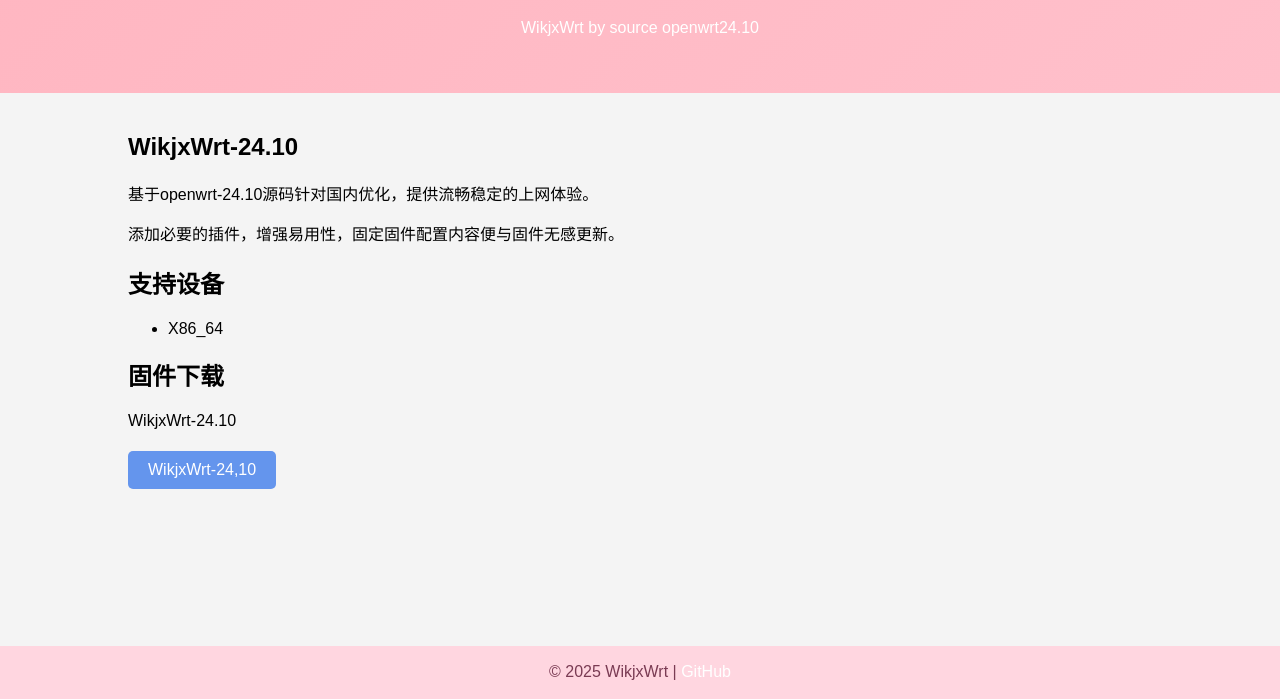
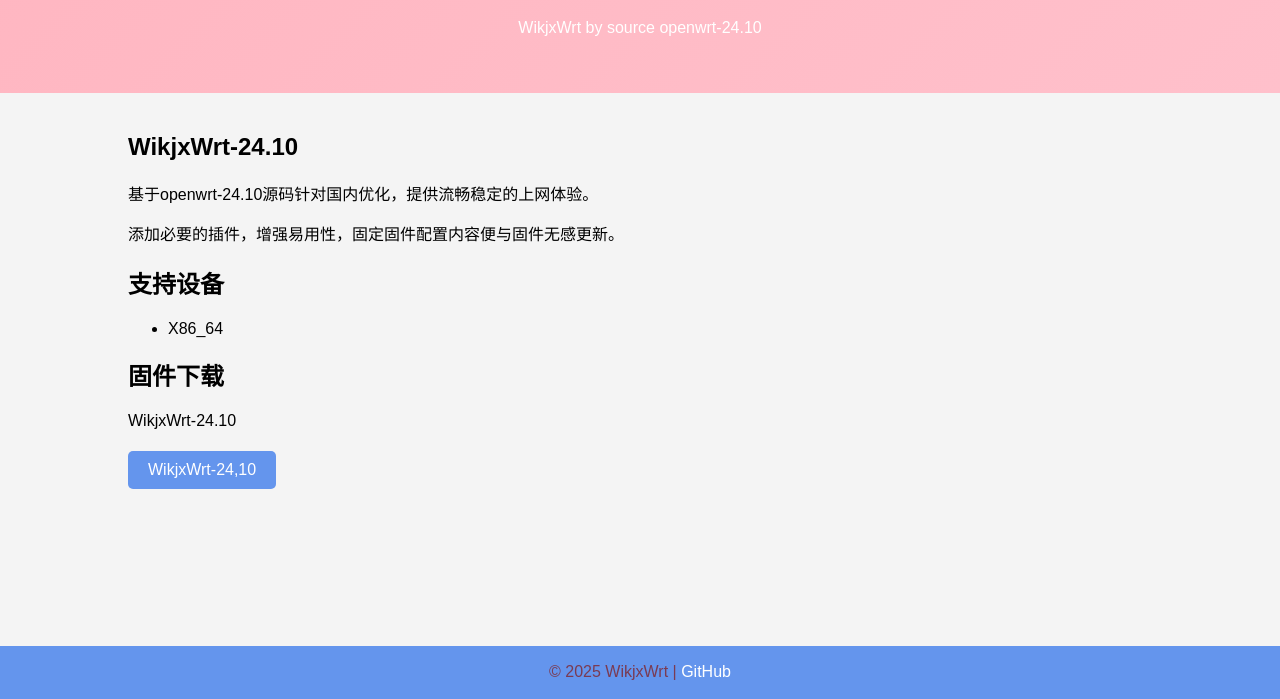
Before and after one commit to wixxm/wikjxwrt, a plain HTML site: page index.html in a window 1280 px wide. Shown: the part 101-800 px from the top of the page. Drawn offline with Linux system fonts and the light colour scheme.

Commit message:
Update index.html

```diff
--- a/index.html
+++ b/index.html
@@ -4,7 +4,7 @@
     <meta charset="UTF-8">
     <meta name="viewport" content="width=device-width, initial-scale=1.0">
     <title>OpenWrt Lite</title>
-    <meta name="description" content="OpenWrt Lite 是一个优化的固件版本，专为中国大陆用户设计，搭载内核 6.11.11，并基于原生 OpenWrt 提供高效稳定的体验。">
+    <meta name="description" content="WikjxWrt-24.10 是一个优化的固件版本，专为中国大陆用户设计，搭载内核 6.6+，并基于原生 OpenWrt 提供高效稳定的体验。">
     <style>
         body {
             font-family: Arial, sans-serif;
@@ -47,7 +47,7 @@
             background-color: #0066CC;
         }
         .footer {
-            background-color: #ffd6e0;
+            background-color: #6495ed;
             color: #7a3b53;
             text-align: center;
             padding: 0.1em 0;
@@ -64,7 +64,7 @@
 <body>
     <header>
         <h1>OpenWrt Firmware</h1>
-        <p> WikjxWrt by source openwrt24.10 </p>
+        <p> WikjxWrt by source openwrt-24.10 </p>
     </header>
 
     <div class="container">
```
